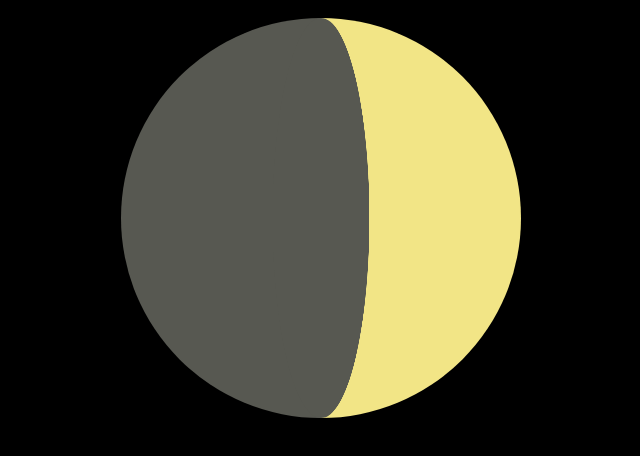
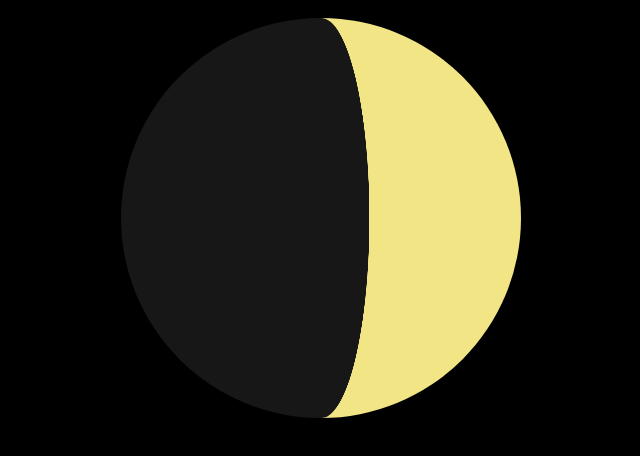
Before and after one commit to shinkeonkim/khonshu, a plain HTML site: page index.html in a window 1280 px wide. Shown: the part 222-678 px from the top of the page, without its empty margins (319-959 px from the left). Drawn offline with Linux system fonts and the light colour scheme.

Commit message:
fix: color

```diff
--- a/style.css
+++ b/style.css
@@ -40,7 +40,7 @@ main {
 }
 
 .dark {
-  background-color: #575851;
+  background-color: #171717;
 }
 
 .title {
@@ -60,7 +60,7 @@ main {
 }
 
 .divider {
-    background-color: #575851;
+    background-color: #171717;
 }
 
 .divider:after {
```
